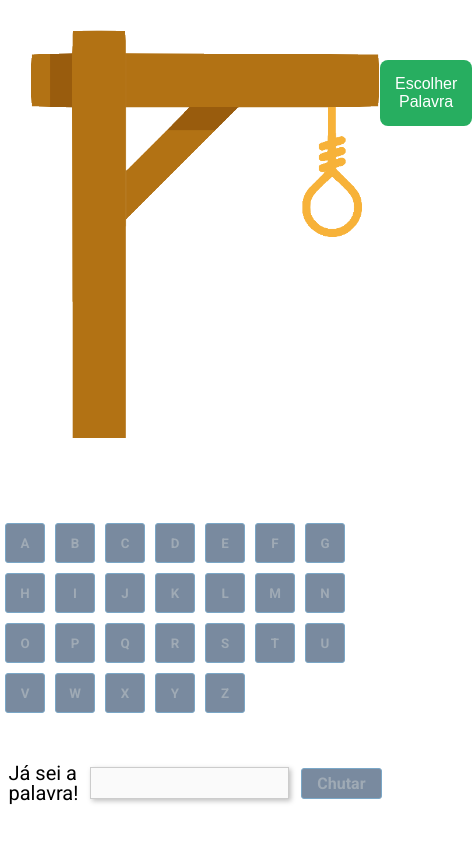
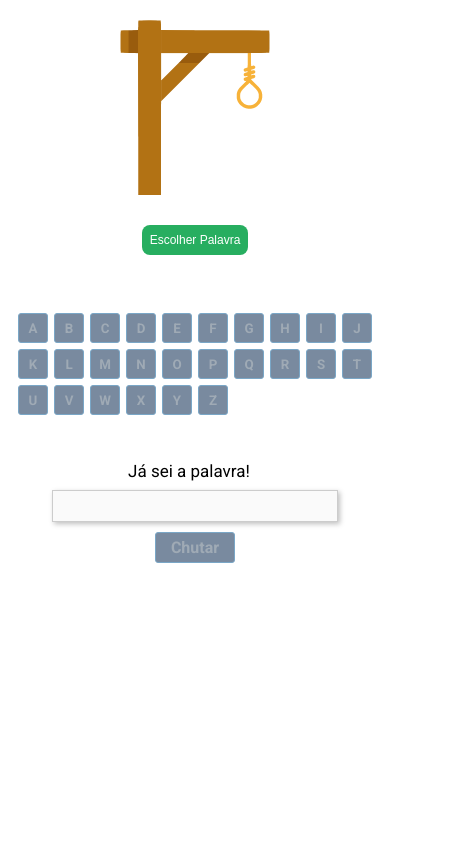
Before and after one commit to gsnorberto/projeto8-jogoforca, a React (Create React App) app: page / in a window 390 px wide. Shown: the whole page, 472 px wide, since content can reach past the window. Built offline with nearby package versions, Linux system fonts and the light colour scheme.

Commit message:
Versão com responsividade do site

```diff
--- a/src/components/Chute/style.js
+++ b/src/components/Chute/style.js
@@ -10,6 +10,9 @@ export const Container = styled.div`
 export const Title = styled.div`
     font-size: 20px;
     margin-right: 12px;
+    @media (max-width: 768px){
+        font-size: 17px;
+    }
 `
 
 export const Input = styled.input`
@@ -20,6 +23,13 @@ export const Input = styled.input`
     box-shadow: 2px 2px 5px rgba(0, 0, 0, 0.25);
     outline: none;
     padding: 0 10px;
+    @media (max-width: 768px){
+        margin: 10px;
+        width: 60%;
+    }
+    @media (max-width: 400px){
+        width: 80%;
+    }
 `
 
 export const Button = styled.button`
@@ -51,4 +61,8 @@ export const Row = styled.div`
     justify-content: center;
     align-items: center;
     margin-top: 15px;
+
+    @media (max-width: 768px){
+        flex-direction: column;
+    }
 `
--- a/src/components/Jogo/style.js
+++ b/src/components/Jogo/style.js
@@ -5,10 +5,18 @@ export const Container = styled.div`
     max-width: 1170px;
     margin: 0 auto;
     padding: 30px;
+
+    @media (max-width: 768px){
+        padding: 0;
+        padding-top: 20px;
+    }
 `
 
 export const HangmanImage = styled.img`
     max-width: 350px;
+    @media (max-width: 768px){
+        max-width: 150px;
+    }
 `
 
 export const StartButton = styled.button`
@@ -24,16 +32,32 @@ export const StartButton = styled.button`
         opacity: 0.8;
         cursor: pointer;
     }
+
+    @media (max-width: 768px){
+        font-size: 12px;
+        padding: 8px;
+        margin-bottom: 15px;
+    }
 `
 export const Row = styled.div`
     display: flex;
     justify-content: space-between;
+
+    @media (max-width: 768px){
+        align-items: center;
+        flex-direction: column;
+    }
 `
 export const Column = styled.div`
     display: flex;
     flex-direction: column;
     justify-content: space-between;
     align-items: flex-end;
+
+    @media (max-width: 768px){
+        align-items: center;
+    }
+
 `
 
 export const Keys = styled.div`
@@ -47,5 +71,9 @@ export const Keys = styled.div`
 export const Underline = styled.div`
     font-size: 35px;
     font-weight: 700;
-    color: ${props => props.wordColor}
+    color: ${props => props.wordColor};
+
+    @media (max-width: 768px){
+        font-size: 25px;
+    }
 `
--- a/src/components/Letras/Btn/style.js
+++ b/src/components/Letras/Btn/style.js
@@ -23,4 +23,10 @@ export const Key = styled.button`
             color: #E1ECF4;
         }
     }
+
+    @media (max-width: 768px){
+        width: 30px;
+        height: 30px;
+        margin: 3px;
+    }
 `
--- a/src/components/Letras/style.js
+++ b/src/components/Letras/style.js
@@ -6,4 +6,10 @@ export const Keys = styled.div`
     max-width: 650px;
     margin: 0 auto;
     margin-top: 50px;
+
+    @media (max-width: 768px){
+        margin-top: 40px;
+        margin-left: 15px;
+        margin-right: 15px;
+    }
 `
```
